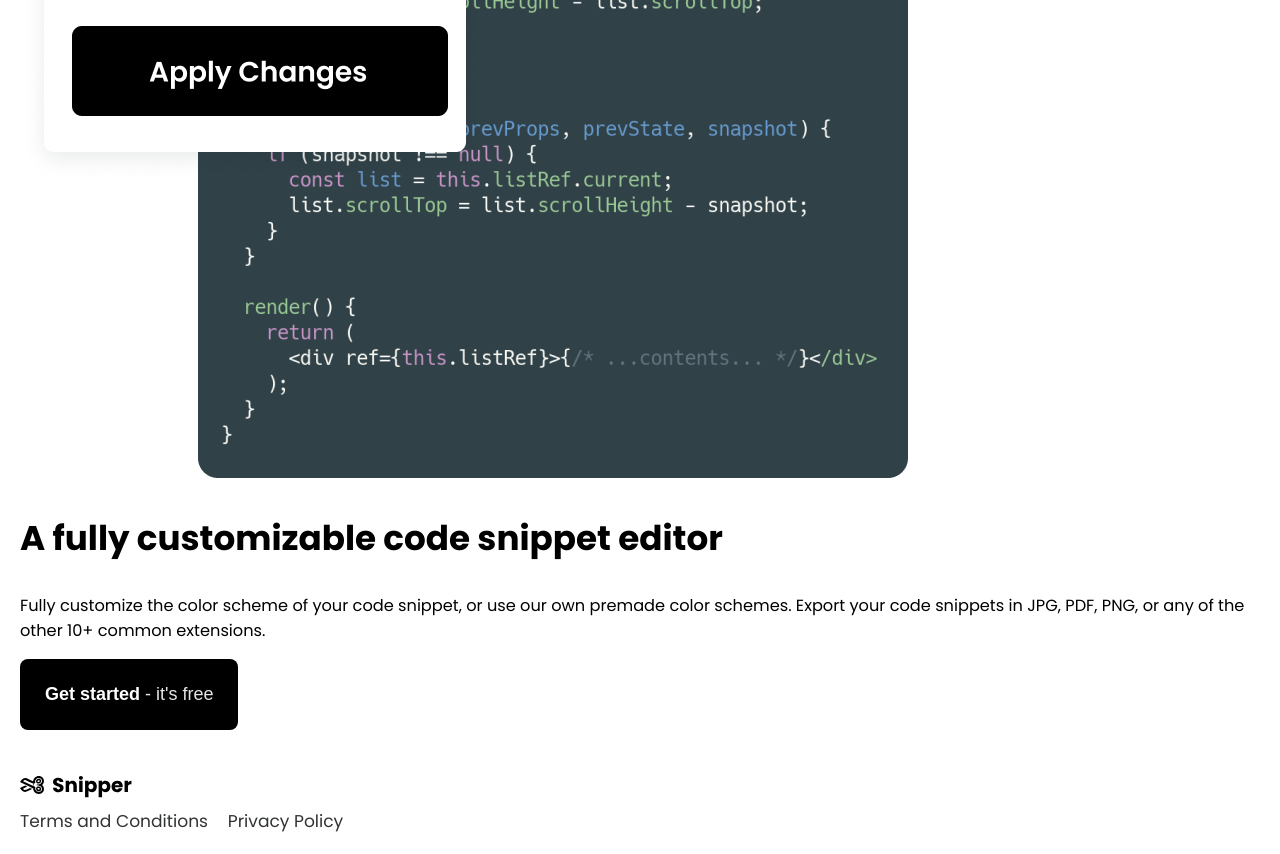
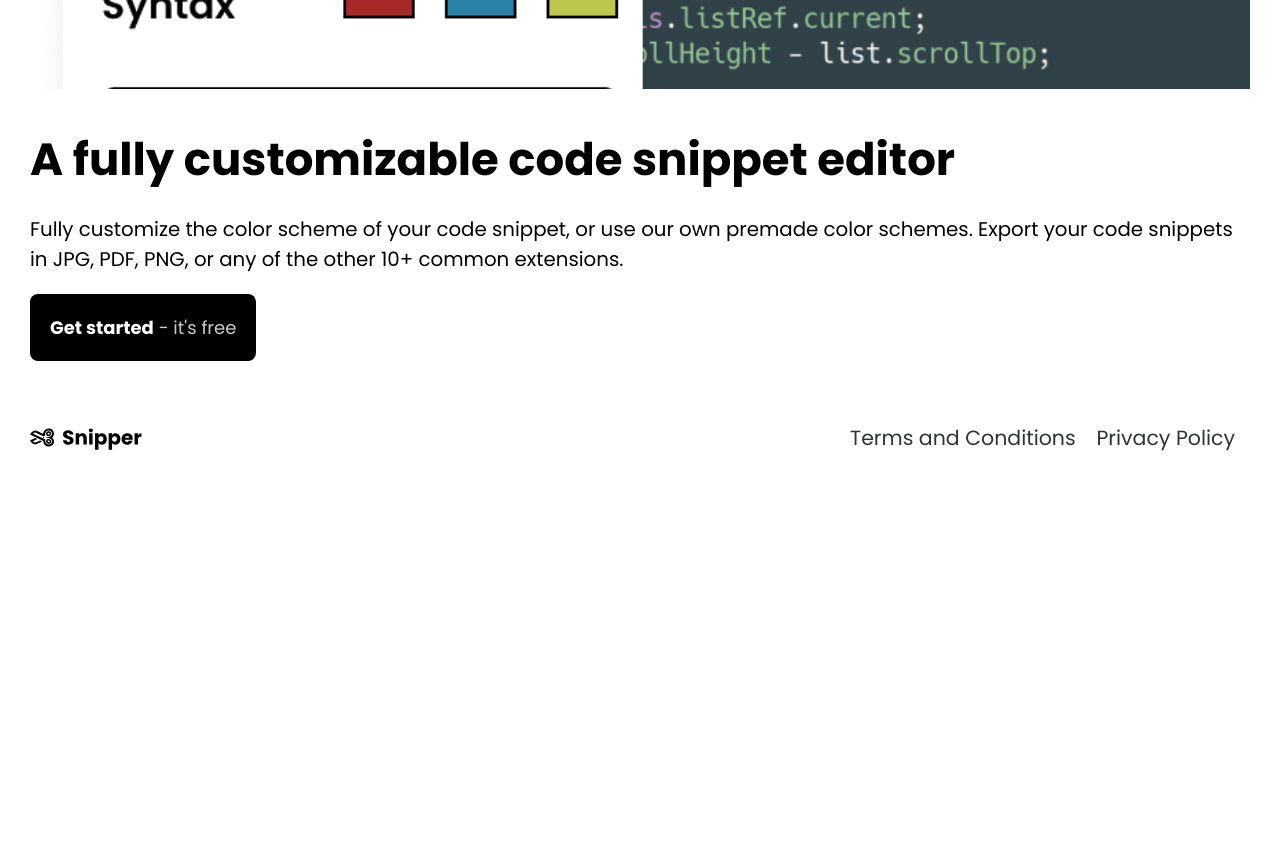
Before and after one commit to omarotxoa/snipper, a plain HTML site: page index.html in a window 1280 px wide. Shown: the part 1240-2094 px from the top of the page. After the commit the page ends 1724 px from the top, so only its background shows below. Drawn offline with Linux system fonts and the light colour scheme.

Commit message:
Tablet portrait breakpoint styles

```diff
--- a/index.html
+++ b/index.html
@@ -30,7 +30,7 @@
         <img src="assets/customizable-image.png" />
         <h2>A fully customizable code snippet editor</h2>
         <p>Fully customize the color scheme of your code snippet, or use our own premade color schemes. Export your code snippets in JPG, PDF, PNG, or any of the other 10+ common extensions.</p>
-        <button class="sm">
+        <button>
             <strong>Get started</strong> - it's free
         </button>
     </section>
--- a/styles.css
+++ b/styles.css
@@ -9,8 +9,12 @@
 }
 
 body {
+    margin: 0;
+}
+
+body,
+button {
     font-family: 'Poppins', sans-serif;
-    margin: 0;
 }
 
 
@@ -40,11 +44,10 @@
 
 button {
     background-color: black;
-    color: rgba(255,255,255,0.9);
+    color: rgba(255,255,255,0.8);
     border-radius: 8px;
-    padding: 25px;
+    padding: 20px;
     border: none;
-    width: 100%;
     font-size: 1em;
 }
 
@@ -70,16 +73,13 @@
     margin-bottom: -7px;
 }
 
-.sm {
-    width: unset;
-}
-
 h1 {
     font-size: 3em;
 }
 
 .hero p,
-footer a {
+footer a,
+nav a {
     color: #313433;
 
 }
@@ -100,24 +100,62 @@
     margin-right: 15px;
 }
 
-@media (min-width: 1024px) {
-    nav {
-        display: block;
+@media (min-width: 800px) {
+    header {
+        padding: 30px 30px 0 30px;
+    }
+
+    section,
+    footer {
+        padding: 30px;
+    }
+
+    footer {
+        display: flex;
+        justify-content: space-between;
+        font-size: 1.2em;
     }
 
     .menu-toggle {
         display: none;
     }
 
+    nav {
+        display: block;
+    }
+
     nav a {
         padding: 5px;
         margin: 0 15px;
+        font-size: 1.2em;
     }
 
     .search {
-        width: 17px;
+        width: 30px;
         height: auto;
         display: inline;
         vertical-align: middle;
     }
+
+    h1 {
+        font-size: 3.5em;
+    }
+
+    h2 {
+        font-size: 2.5em;
+        margin-bottom: 0;
+    }
+
+    section p {
+        font-size: 1.1em;
+    }
+
+    section img {
+        display: block;
+        height: 400px;
+        width: 100%;
+        object-fit: cover;
+        object-position: 100% 10%;
+
+    }
 }
```
